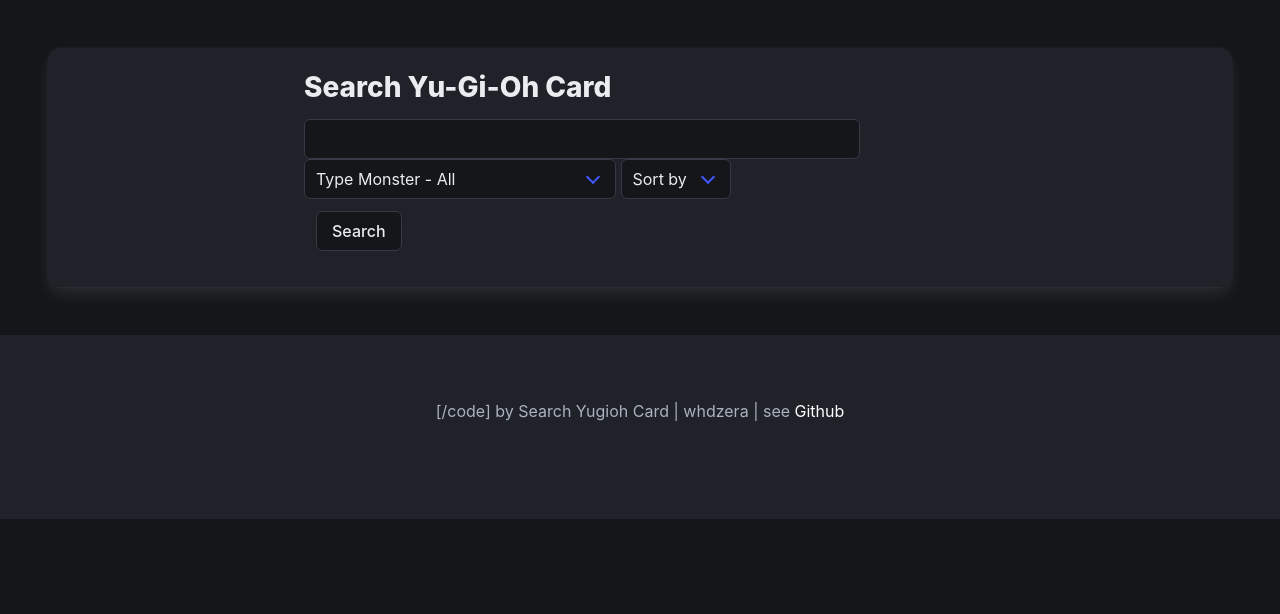
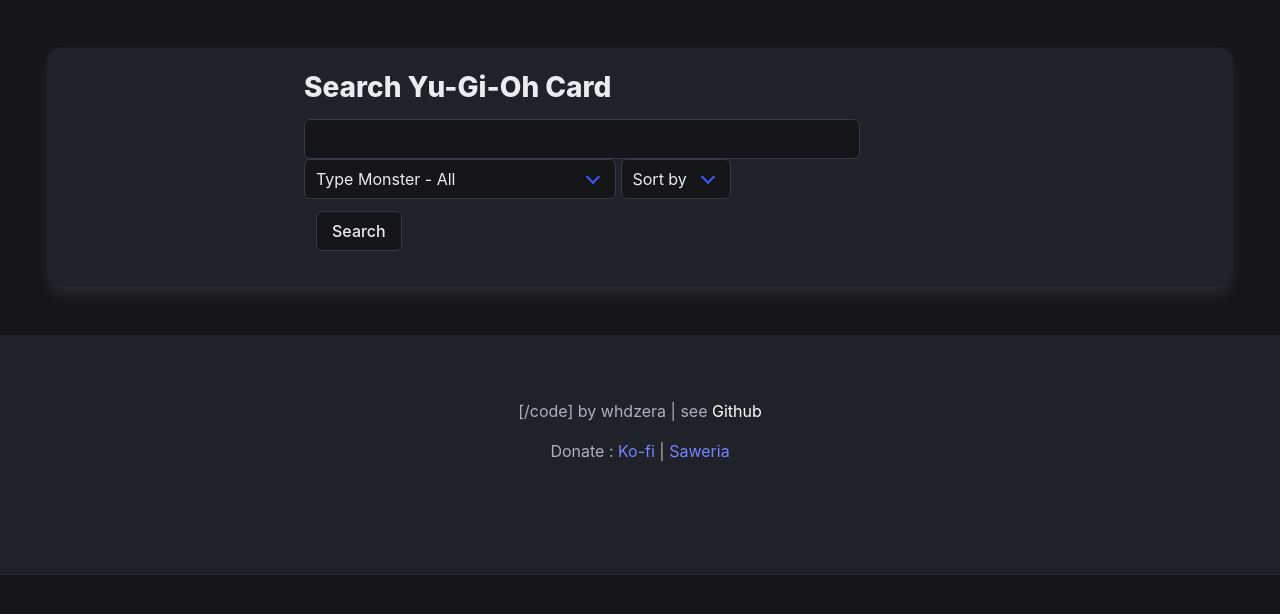
Before and after one commit to rokhimin/jekyll-search-yugioh-card, a Jekyll site: the page built from index.markdown, in a window 1280 px wide. Shown: the top 614 px of the page. Built offline with Jekyll 4.4.1, drawn with Linux system fonts in a browser that asks for light colours.

Commit message:
footer updated

```diff
--- a/_includes/footer.html
+++ b/_includes/footer.html
@@ -3,7 +3,8 @@
 <footer class="footer has-background-black-ter">
   <div class="content has-text-centered">
     </p>
-    <p>[/code] by {{ site.title }} | see <a href="https://github.com/rokhimin/jekyll-search-yugioh-card"><font color="#fff">Github</font></a>
+    <p>[/code] by whdzera | see <a href="https://github.com/rokhimin/jekyll-search-yugioh-card"><font color="#fff">Github</font></a>
+    <p>Donate : <a href="https://ko-fi.com/whdzera">Ko-fi</a> | <a href="https://saweria.co/whdzera">Saweria</a></p>
     </p>
   </div>
 </footer>
```
